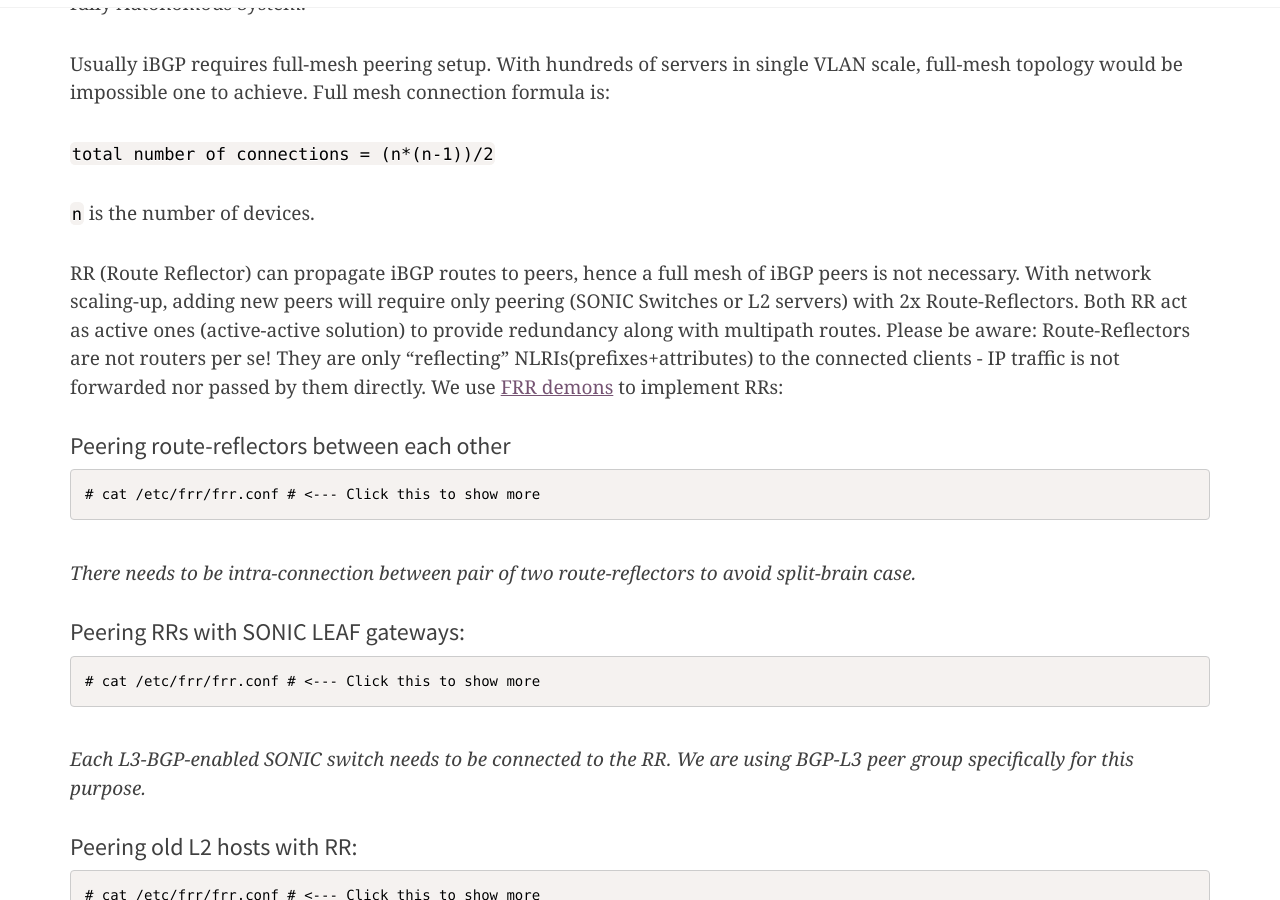
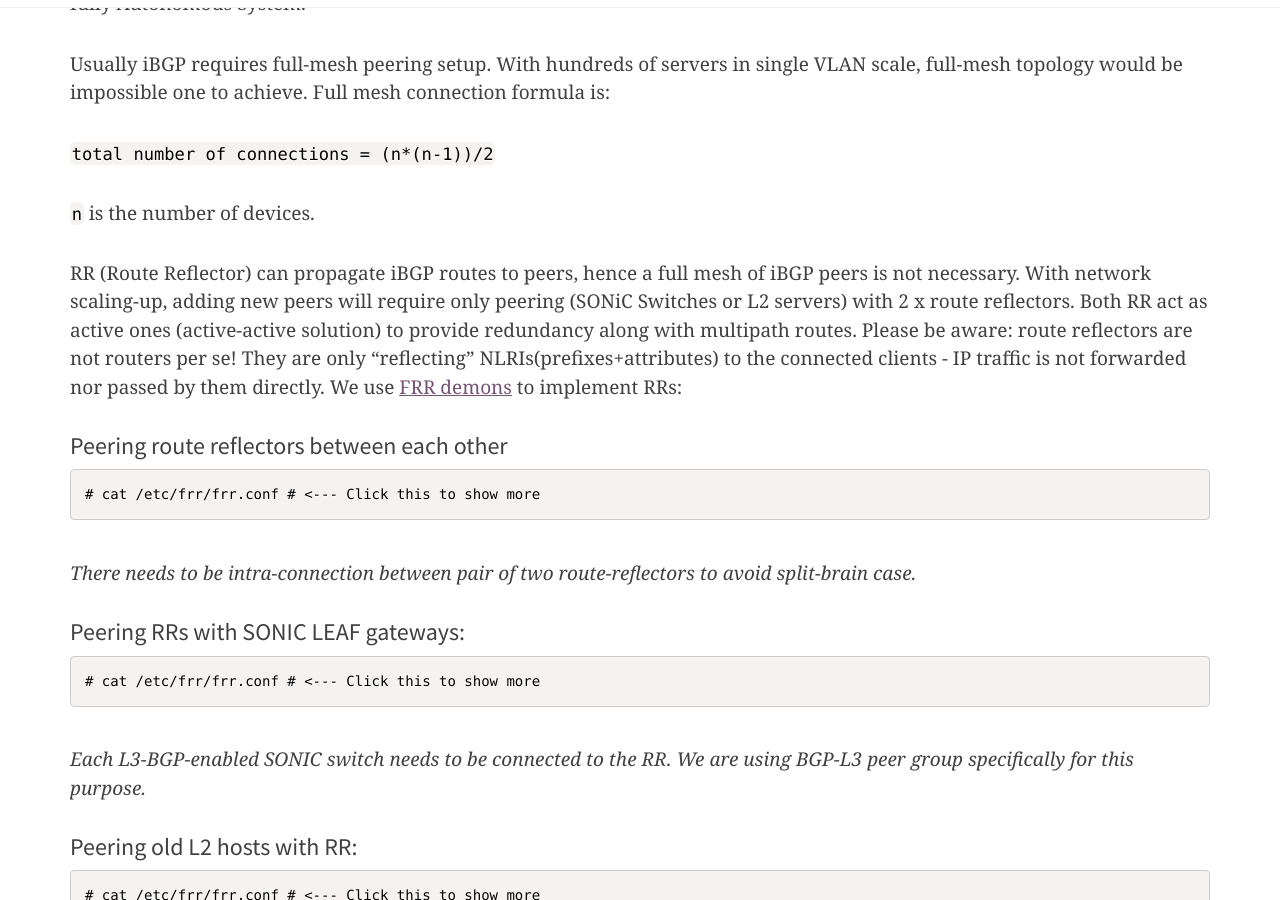
Before and after one commit to RTBHOUSE/techblog, a Jekyll site: the page built from _posts/2021-11-26-L2-EVPN-to-L3-concept-part3.markdown, in a window 1280 px wide and 900 px high, scrolled down 2167 px. Built offline with Jekyll 4.4.1, drawn with Linux system fonts in a browser that asks for light colours; nearby versions of some CDN libraries; comment, search, counter and statistics services are not loaded; some of the changed text lies outside the part shown.

Commit message:
Update 2021-11-26-L2-EVPN-to-L3-concept-part3.markdown

```diff
--- a/_posts/2021-11-26-L2-EVPN-to-L3-concept-part3.markdown
+++ b/_posts/2021-11-26-L2-EVPN-to-L3-concept-part3.markdown
@@ -22,7 +22,7 @@ subtitle:    "Part 3 - Interconnecting 'old' flat L2 based on EVPN/VXLAN network
 
 For each old L2 vlan, we deploy a pair of route reflectors. This route reflectors will relay [NLRI](https://www.inetdaemon.com/tutorials/internet/ip/routing/bgp/operation/messages/update/nlri.shtml) information between L2 servers and border SONiC L3 switches.
 
-## BGP Route reflectors
+## BGP route reflectors
 
 ![image alt <>](/pics/rr1_diagram.png)
 
@@ -36,12 +36,12 @@ Usually iBGP requires full-mesh peering setup. With hundreds of servers in singl
 
 `n` is the number of devices.
 
-RR (Route Reflector) can propagate iBGP routes to peers, hence a full mesh of iBGP peers is not necessary. With network scaling-up, adding new peers will require only peering (SONIC Switches or L2 servers) with 2x Route-Reflectors. Both RR act as active ones (active-active solution) to provide redundancy along with multipath routes. Please be aware: Route-Reflectors are not routers per se! They are only “reflecting” NLRIs(prefixes+attributes) to the connected clients - IP traffic is not forwarded nor passed by them directly. We use [FRR demons](https://frrouting.org/) to implement RRs:
+RR (Route Reflector) can propagate iBGP routes to peers, hence a full mesh of iBGP peers is not necessary. With network scaling-up, adding new peers will require only peering (SONiC Switches or L2 servers) with 2 x route reflectors. Both RR act as active ones (active-active solution) to provide redundancy along with multipath routes. Please be aware: route reflectors are not routers per se! They are only “reflecting” NLRIs(prefixes+attributes) to the connected clients - IP traffic is not forwarded nor passed by them directly. We use [FRR demons](https://frrouting.org/) to implement RRs:
 
 
 
 
-### Peering route-reflectors between each other
+### Peering route reflectors between each other
 
 <details>
 <summary>
```
